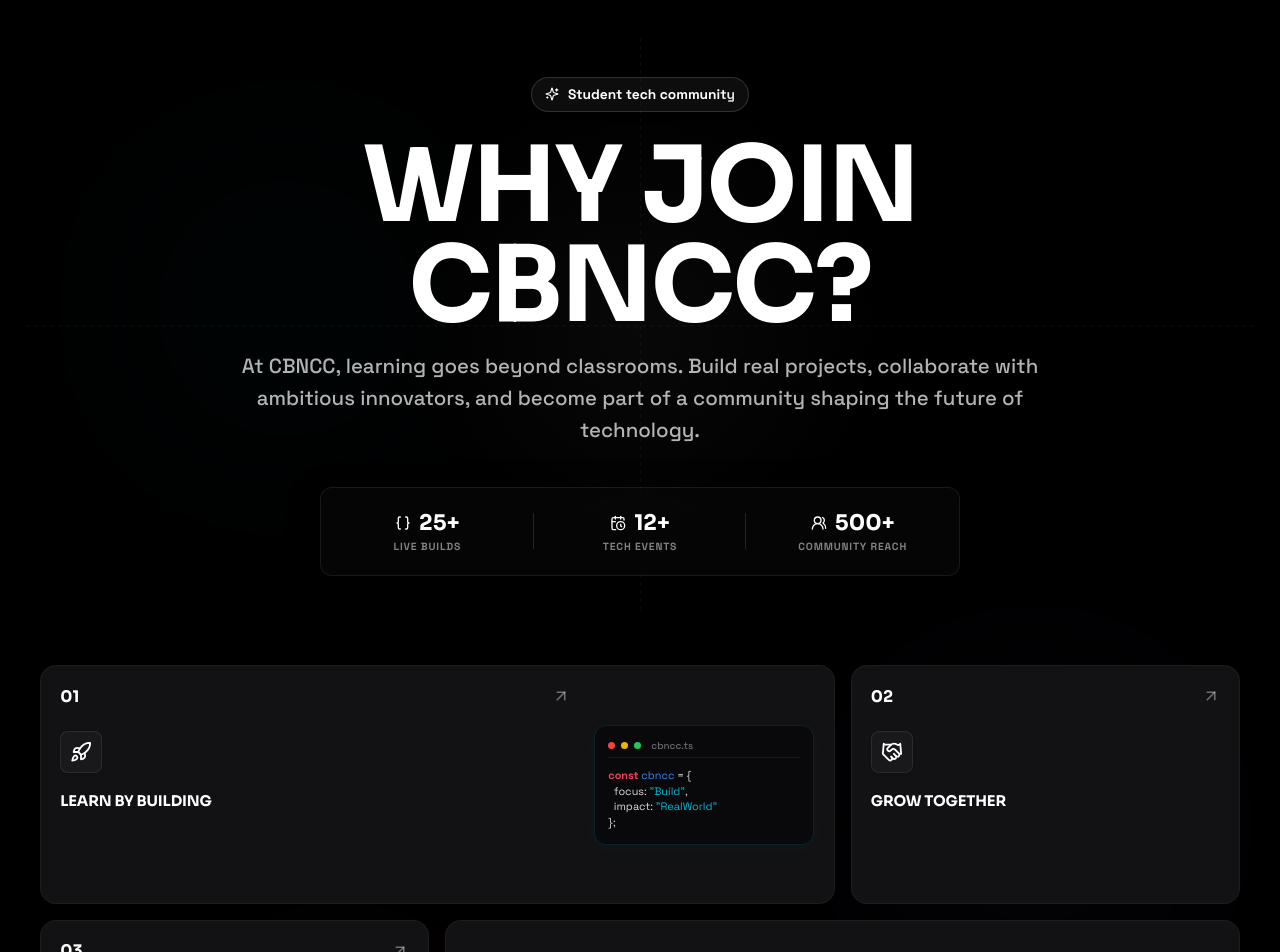
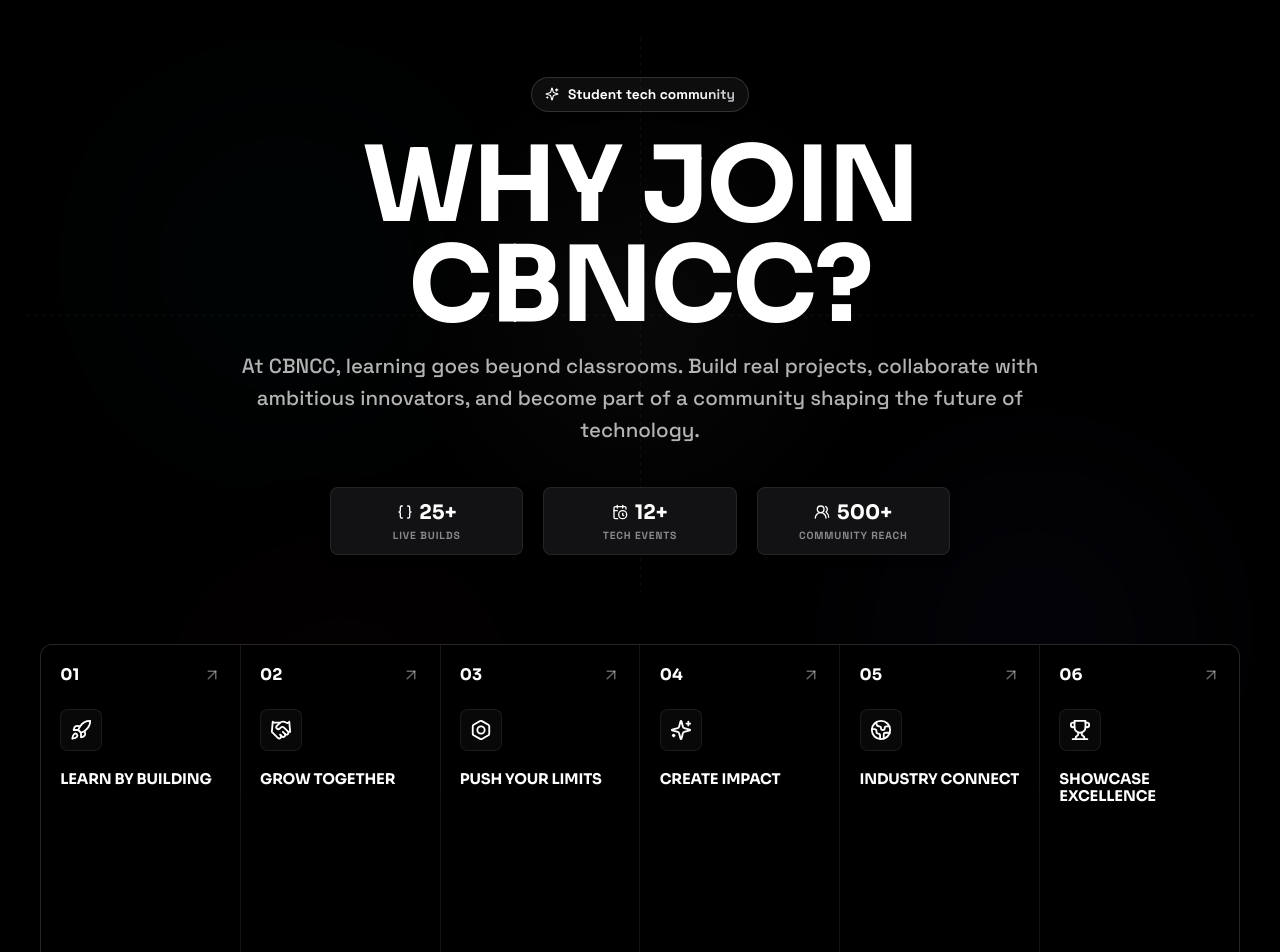
Before and after one commit to Gourav1216/CBNCC-homepage, a React (Vite) app: page / in a window 1280 px wide. Shown: the top 952 px of the page. Built offline with nearby package versions, Linux system fonts and the light colour scheme.

Commit message:
Restore original layout on PC view, keep premium bento grid on mobile view only

```diff
--- a/src/styles.css
+++ b/src/styles.css
@@ -206,53 +206,38 @@ select {
 .why-join__hero-stats-row {
   display: flex;
   justify-content: center;
-  align-items: center;
+  gap: 1.25rem;
   width: 100%;
-  max-width: 640px;
+  max-width: 620px;
   margin: 0 auto;
-  background-color: rgba(255, 255, 255, 0.02);
-  backdrop-filter: blur(16px);
-  -webkit-backdrop-filter: blur(16px);
-  border: 1px solid rgba(255, 255, 255, 0.08);
-  border-radius: 12px;
-  padding: 0.85rem 0;
-  box-shadow: 0 8px 32px rgba(0, 0, 0, 0.4);
 }
 
 .why-join__stat {
   flex: 1;
+  background-color: #121214;
+  border: 1px solid rgba(255, 255, 255, 0.08);
+  border-radius: 8px;
+  padding: 0.75rem 1.25rem;
+  box-shadow: 0 4px 12px rgba(0, 0, 0, 0.2);
   display: flex;
   flex-direction: column;
   gap: 0.25rem;
   align-items: center;
   justify-content: center;
-  background: transparent;
-  border: none;
-  box-shadow: none;
-  padding: 0.5rem 1rem;
-  position: relative;
   transition: all 300ms cubic-bezier(0.16, 1, 0.3, 1);
 }
 
-.why-join__stat:not(:last-child)::after {
-  content: "";
-  position: absolute;
-  right: 0;
-  top: 20%;
-  height: 60%;
-  width: 1px;
-  background-color: rgba(255, 255, 255, 0.12);
-}
-
 .why-join__stat:hover {
+  border-color: rgba(255, 255, 255, 0.18);
   transform: translateY(-2px);
+  box-shadow: 0 6px 20px rgba(255, 255, 255, 0.015);
 }
 
 .why-join__stat-top {
   display: flex;
   align-items: center;
-  gap: 0.5rem;
-  font-size: 1.35rem;
+  gap: 0.4rem;
+  font-size: 1.25rem;
   font-weight: 800;
   color: var(--ink);
   font-family: "Sora", sans-serif;
@@ -286,68 +271,29 @@ select {
 
 /* Benefit Cards Grid */
 .why-join__grid {
-  display: grid;
-  grid-template-columns: repeat(3, minmax(0, 1fr));
-  gap: 1rem;
+  display: flex;
+  align-items: stretch;
   width: 100%;
+  min-height: clamp(13rem, 18vh, 15rem); /* Reduced column height */
+  background-color: rgba(255, 255, 255, 0.08); /* acts as inter-card border */
+  gap: 1px;
   padding: 0;
-  overflow: visible;
-}
-
-.benefit-card:nth-child(1),
-.benefit-card:nth-child(4),
-.benefit-card:nth-child(6) {
-  grid-column: span 2;
-}
-
-.benefit-card:nth-child(2),
-.benefit-card:nth-child(3),
-.benefit-card:nth-child(5) {
-  grid-column: span 1;
-}
-
-/* Color Accent Mappings */
-.benefit-card[data-accent="cyan"] {
-  --accent-color: #06b6d4;
-  --accent-rgb: 6, 182, 212;
-}
-.benefit-card[data-accent="green"] {
-  --accent-color: #22c55e;
-  --accent-rgb: 34, 197, 94;
-}
-.benefit-card[data-accent="amber"] {
-  --accent-color: #f59e0b;
-  --accent-rgb: 245, 158, 11;
-}
-.benefit-card[data-accent="violet"] {
-  --accent-color: #8b5cf6;
-  --accent-rgb: 139, 92, 246;
-}
-.benefit-card[data-accent="blue"] {
-  --accent-color: #3b82f6;
-  --accent-rgb: 59, 130, 246;
-}
-.benefit-card[data-accent="rose"] {
-  --accent-color: #f43f5e;
-  --accent-rgb: 244, 63, 94;
+  overflow: hidden;
+  border-radius: 12px;
+  border: 1px solid rgba(255, 255, 255, 0.08);
 }
 
 .benefit-card {
   display: flex;
+  flex: 1 1 0;
+  min-width: 0;
+  min-height: 100%;
   flex-direction: column;
   position: relative;
   padding: clamp(1.2rem, 1.5vw, 1.8rem);
   overflow: hidden;
-  background-color: #121214;
-  border: 1px solid rgba(255, 255, 255, 0.05);
-  border-radius: 16px;
-  min-height: 210px;
-  transition: background-color 300ms ease,
-              border-color 300ms ease,
-              box-shadow 300ms ease,
-              transform 300ms cubic-bezier(0.16, 1, 0.3, 1),
-              opacity 300ms ease,
-              filter 300ms ease;
+  background-color: var(--page-bg); /* Same color as webpage */
+  transition: flex 520ms cubic-bezier(0.16, 1, 0.3, 1), background-color 300ms ease;
   cursor: pointer;
 }
 
@@ -461,33 +407,159 @@ select {
 }
 
 /* Dim other cards when one card is expanded */
-.why-join__grid:has(.is-expanded) .benefit-card:not(.is-expanded) {
-  opacity: 0.45;
-  filter: grayscale(0.2) blur(0.3px);
-  transform: scale(0.98);
+/* Bento Grid Graphic Wrappers & Custom Graphics (hidden by default on desktop) */
+.benefit-card__content-wrapper {
+  display: flex;
+  flex-direction: column;
+  width: 100%;
+  height: 100%;
 }
 
-/* Bento Grid Graphic Wrappers & Custom Graphics */
+.benefit-card__text-content {
+  display: flex;
+  flex-direction: column;
+  width: 100%;
+  height: 100%;
+}
+
+.bento-graphic {
+  display: none;
+}
+
+@media (hover: hover) and (pointer: fine) {
+  .benefit-card {
+    cursor: pointer;
+  }
+
+  .benefit-card:hover,
+  .benefit-card:focus-visible {
+    flex: 1.9 1 0;
+    background-color: #161619;
+  }
+
+  .benefit-card.is-expanded {
+    flex: 1.9 1 0;
+  }
+
+  .benefit-card:hover p,
+  .benefit-card:focus-visible p {
+    opacity: 1;
+    visibility: visible;
+    pointer-events: auto;
+    transform: translateY(0);
+  }
+}
+
+@media (max-width: 1024px) {
+  .why-join {
+    padding: 2.5rem 1.75rem;
+  }
+
+  .why-join__grid-container {
+    padding: 0;
+  }
+
+  .why-join__grid {
+    display: grid;
+    grid-template-columns: repeat(2, minmax(0, 1fr));
+    gap: 0.75rem;
+    background-color: transparent;
+    padding: 0;
+    overflow: visible;
+    border: none;
+  }
+
+  /* Color Accent Mappings (used in mobile view glows) */
+  .benefit-card[data-accent="cyan"] {
+    --accent-color: #06b6d4;
+    --accent-rgb: 6, 182, 212;
+  }
+  .benefit-card[data-accent="green"] {
+    --accent-color: #22c55e;
+    --accent-rgb: 34, 197, 94;
+  }
+  .benefit-card[data-accent="amber"] {
+    --accent-color: #f59e0b;
+    --accent-rgb: 245, 158, 11;
+  }
+  .benefit-card[data-accent="violet"] {
+    --accent-color: #8b5cf6;
+    --accent-rgb: 139, 92, 246;
+  }
+  .benefit-card[data-accent="blue"] {
+    --accent-color: #3b82f6;
+    --accent-rgb: 59, 130, 246;
+  }
+  .benefit-card[data-accent="rose"] {
+    --accent-color: #f43f5e;
+    --accent-rgb: 244, 63, 94;
+  }
+
+  .benefit-card {
+    min-height: auto;
+    background-color: #121214;
+    border-radius: 12px;
+    border: 1px solid rgba(255, 255, 255, 0.05);
+    padding: 1.25rem 1.15rem;
+    box-shadow: 0 4px 15px rgba(0, 0, 0, 0.2);
+    transition: all 400ms cubic-bezier(0.16, 1, 0.3, 1);
+  }
+
+  .benefit-card:nth-child(1),
+  .benefit-card:nth-child(4),
+  .benefit-card:nth-child(6) {
+    grid-column: span 2;
+  }
+
+  .benefit-card:nth-child(2),
+  .benefit-card:nth-child(3),
+  .benefit-card:nth-child(5) {
+    grid-column: span 1;
+  }
+
+  .benefit-card__arrow {
+    display: none;
+  }
+
+  .benefit-card__icon-wrapper {
+    display: flex;
+    margin-bottom: 0.75rem;
+  }
+
+  .benefit-card__header {
+    margin-bottom: 0.5rem;
+  }
+
+  .benefit-card h2 {
+    font-size: 0.95rem;
+    margin: 0.25rem 0 0.35rem 0;
+  }
+
+  .benefit-card p {
+    opacity: 1;
+    visibility: visible;
+    pointer-events: auto;
+    transform: none;
+    font-size: 0.8rem;
+    line-height: 1.4;
+    color: rgba(255, 255, 255, 0.6);
+  }
+
+  /* Bento Custom Graphics styles (visible on mobile/tablet) */
   .benefit-card__content-wrapper {
-  display: flex;
     flex-direction: row;
     align-items: center;
     justify-content: space-between;
-  width: 100%;
-  height: 100%;
     gap: 1.5rem;
   }
 
   .benefit-card__text-content {
     flex: 1.2;
-  display: flex;
-  flex-direction: column;
-  justify-content: flex-start;
   }
 
   .bento-graphic {
+    display: flex;
     flex: 0.8;
-  display: flex;
     flex-direction: column;
     background-color: rgba(0, 0, 0, 0.45);
     border: 1px solid rgba(255, 255, 255, 0.08);
@@ -638,95 +710,31 @@ select {
     font-weight: 600;
   }
 
-@media (hover: hover) and (pointer: fine) {
-  .benefit-card {
-    cursor: pointer;
+  /* Expanded/Active state for mobile */
+  .benefit-card.is-expanded {
+    background-color: #0d0d0f !important;
+    border-color: var(--accent-color) !important;
+    box-shadow: 0 10px 30px rgba(var(--accent-rgb), 0.2) !important;
+    outline: none;
+    z-index: 5;
+    transform: scale(1.02);
   }
 
-  .benefit-card:hover,
-  .benefit-card:focus-visible {
-    background-color: #161619;
-    border-color: rgba(var(--accent-rgb), 0.3);
-    box-shadow: 0 8px 30px rgba(var(--accent-rgb), 0.05);
-    transform: scale(1.01);
+  .benefit-card.is-expanded .benefit-card__icon {
+    background-color: rgba(var(--accent-rgb), 0.15) !important;
+    border-color: rgba(var(--accent-rgb), 0.4) !important;
+    color: var(--accent-color) !important;
   }
 
-  .benefit-card:hover .benefit-card__icon,
-  .benefit-card:focus-visible .benefit-card__icon {
-    background-color: rgba(var(--accent-rgb), 0.1);
-    border-color: rgba(var(--accent-rgb), 0.3);
+  .benefit-card.is-expanded .benefit-card__number {
     color: var(--accent-color);
   }
 
-  .benefit-card:hover .benefit-card__number,
-  .benefit-card:focus-visible .benefit-card__number {
-    color: var(--accent-color);
-  }
-
-  .benefit-card:hover p,
-  .benefit-card:focus-visible p {
-    opacity: 1;
-    visibility: visible;
-    pointer-events: auto;
-    transform: translateY(0);
-  }
-}
-
-@media (max-width: 1024px) {
-  .why-join {
-    padding: 2.5rem 1.75rem;
-  }
-
-  .why-join__grid-container {
-    padding: 0;
-  }
-
-  .why-join__grid {
-    display: grid;
-    grid-template-columns: repeat(2, minmax(0, 1fr));
-    gap: 0.75rem;
-    background-color: transparent;
-    padding: 0;
-    overflow: visible;
-    border: none;
-  }
-
-  .benefit-card {
-    min-height: auto;
-    background-color: #121214;
-    border-radius: 12px;
-    border: 1px solid rgba(255, 255, 255, 0.05);
-    padding: 1.25rem 1.15rem;
-    box-shadow: 0 4px 15px rgba(0, 0, 0, 0.2);
-    transition: all 400ms cubic-bezier(0.16, 1, 0.3, 1);
-  }
-
-  .benefit-card__arrow {
-    display: none;
-  }
-
-  .benefit-card__icon-wrapper {
-    display: flex;
-    margin-bottom: 0.75rem;
-  }
-
-  .benefit-card__header {
-    margin-bottom: 0.5rem;
-  }
-
-  .benefit-card h2 {
-    font-size: 0.95rem;
-    margin: 0.25rem 0 0.35rem 0;
-  }
-
-  .benefit-card p {
-    opacity: 1;
-    visibility: visible;
-    pointer-events: auto;
-    transform: none;
-    font-size: 0.8rem;
-    line-height: 1.4;
-    color: rgba(255, 255, 255, 0.6);
+  /* Dim non-expanded cards */
+  .why-join__grid:has(.is-expanded) .benefit-card:not(.is-expanded) {
+    opacity: 0.45;
+    filter: grayscale(0.2) blur(0.3px);
+    transform: scale(0.98);
   }
 }
 
@@ -769,6 +777,12 @@ select {
     width: 100%;
     margin-top: 0.75rem;
     padding: 0.65rem 0;
+    background-color: rgba(255, 255, 255, 0.02);
+    backdrop-filter: blur(16px);
+    -webkit-backdrop-filter: blur(16px);
+    border: 1px solid rgba(255, 255, 255, 0.08);
+    border-radius: 12px;
+    box-shadow: 0 8px 32px rgba(0, 0, 0, 0.4);
   }
 
   .why-join__stat {
@@ -779,6 +793,18 @@ select {
     align-items: center;
     justify-content: center;
     text-align: center;
+    position: relative;
+    box-shadow: none;
+  }
+
+  .why-join__stat:not(:last-child)::after {
+    content: "";
+    position: absolute;
+    right: 0;
+    top: 20%;
+    height: 60%;
+    width: 1px;
+    background-color: rgba(255, 255, 255, 0.12);
   }
 
   .why-join__stat-top {
```
Lines whose indentation alone changed are shown as unchanged.
